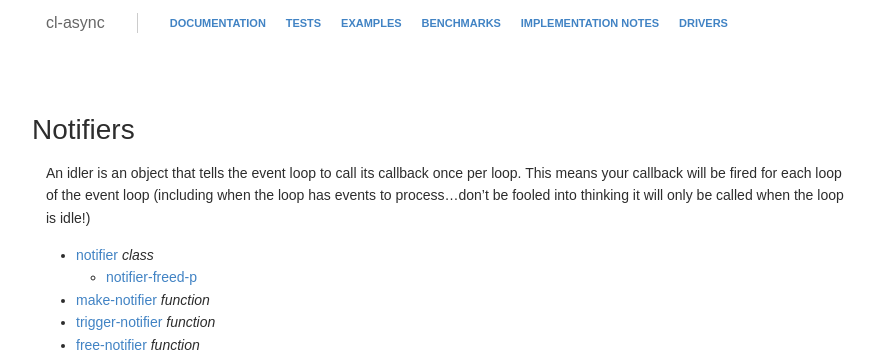
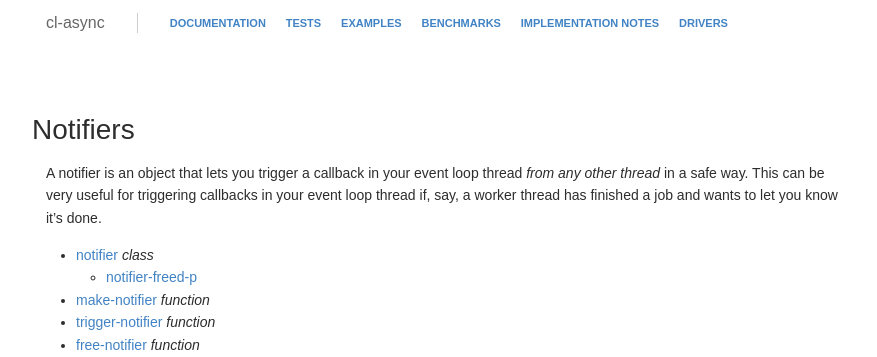
Before and after one commit to orthecreedence/cl-async, a Jekyll site: the page built from notifiers.md, in a window 1280 px wide. Shown: the top 357 px of the page, without its empty margins (194-1071 px from the left). Built offline with Jekyll 4.4.1, drawn with Linux system fonts in a browser that asks for light colours; Markdown is read by kramdown in place of the engine named in the settings.

Commit message:
good thing i reread this, guess i copied/pasted from idlers

```diff
--- a/notifiers.md
+++ b/notifiers.md
@@ -5,11 +5,10 @@ layout: documentation
 
 Notifiers
 ===
-An idler is an object that tells the event loop to call its callback once per
-loop. This means your callback will be fired for each loop of the event loop
-(including when the loop has events to process...don't be fooled into thinking
-it will only be called when the loop is idle!)
-
+A notifier is an object that lets you trigger a callback in your event loop
+thread *from any other thread* in a safe way. This can be very useful for
+triggering callbacks in your event loop thread if, say, a worker thread has
+finished a job and wants to let you know it's done.
 
 - [notifier](#notifier) _class_
   - [notifier-freed-p](#notifier-freed-p)
```
